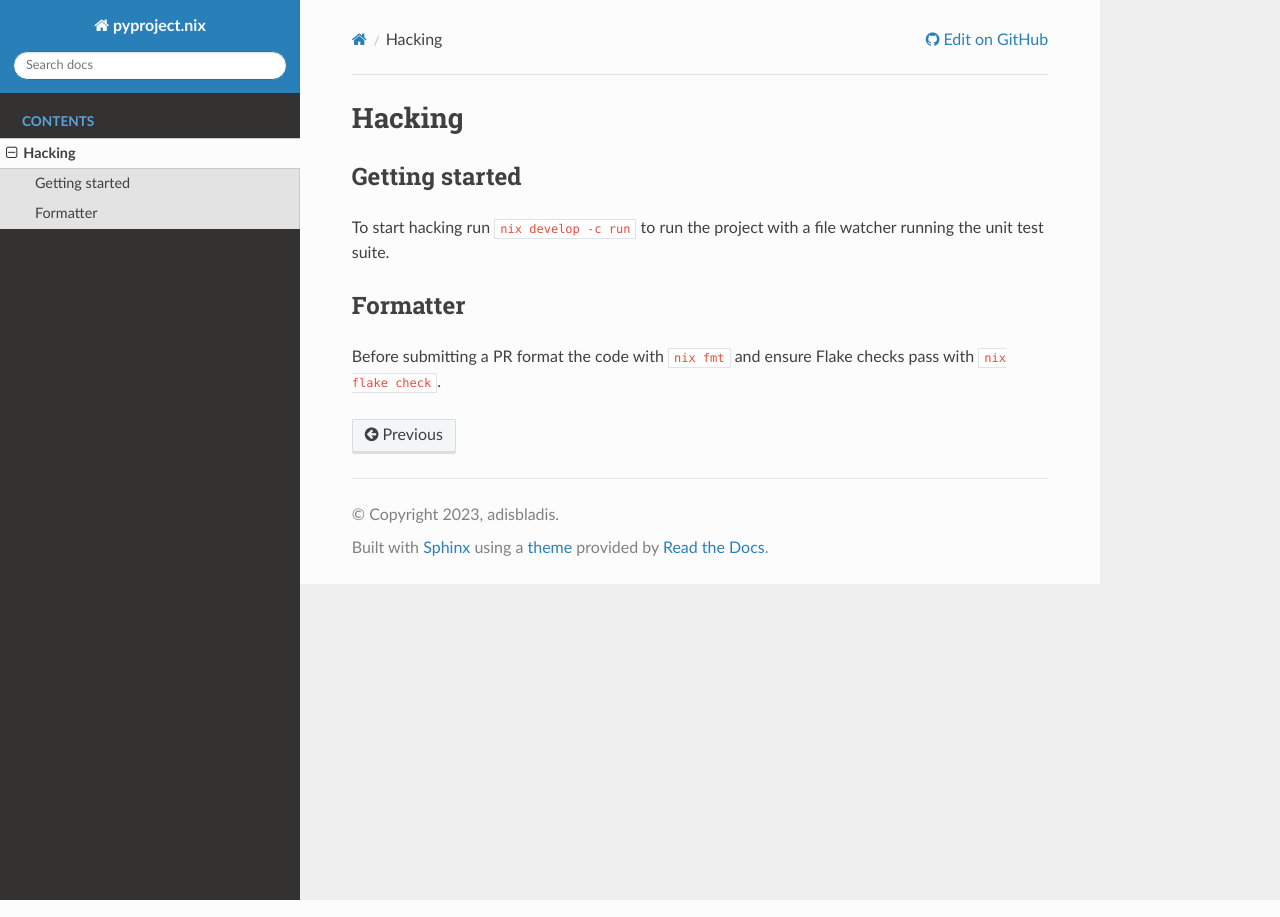
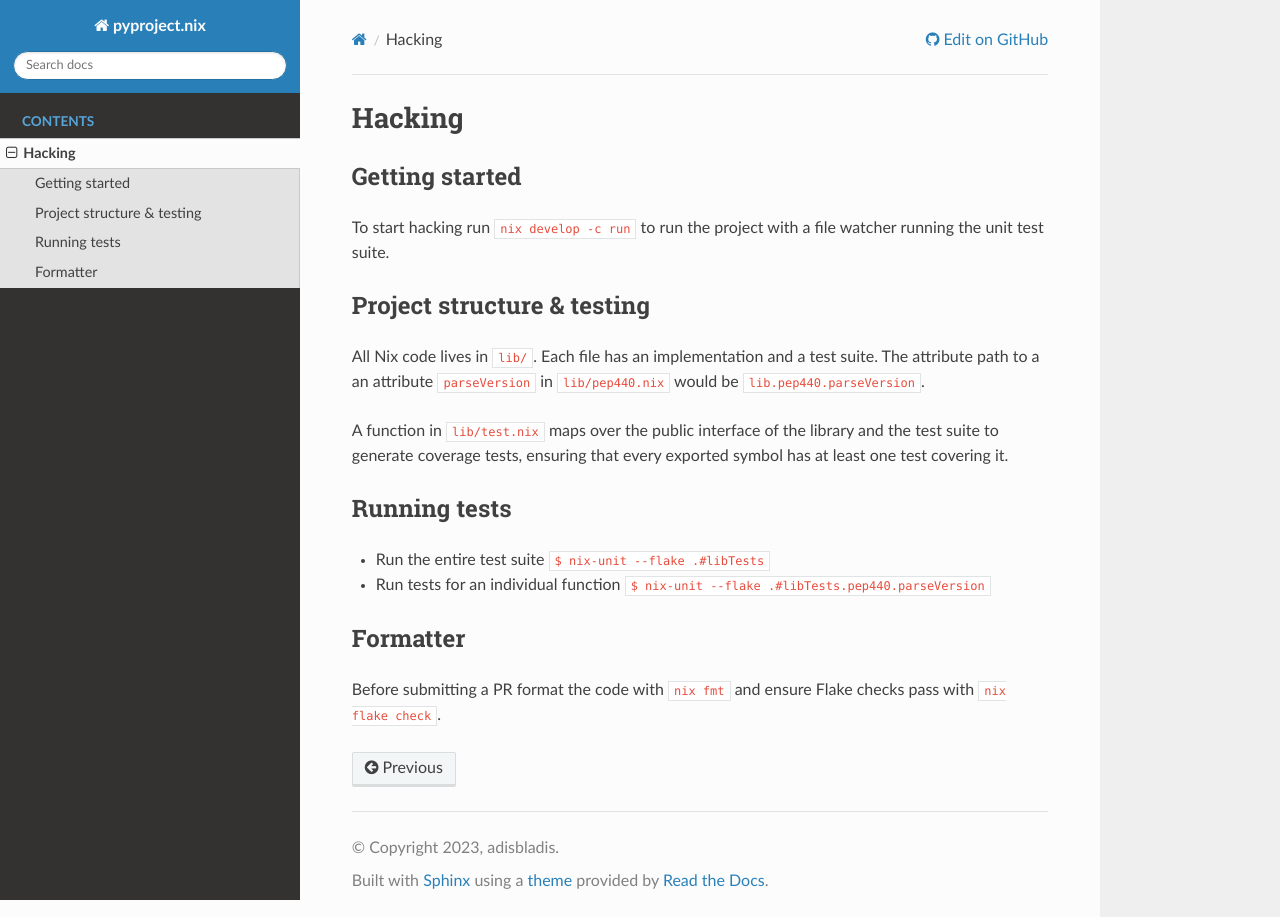
Before and after one commit to nix-community/pyproject.nix, a Sphinx documentation site: the page built from doc/HACKING.md, in a window 1280 px wide. Built offline with Sphinx 7.4.7 and the Read the Docs theme 2.0.0, drawn with Linux system fonts in a browser that asks for light colours.

Commit message:
Add more description to hacking docs

```diff
--- a/doc/HACKING.md
+++ b/doc/HACKING.md
@@ -4,6 +4,21 @@
 
 To start hacking run `nix develop -c run` to run the project with a file watcher running the unit test suite.
 
+## Project structure & testing
+
+All Nix code lives in `lib/`. Each file has an implementation and a test suite.
+The attribute path to a an attribute `parseVersion` in `lib/pep440.nix` would be `lib.pep440.parseVersion`.
+
+A function in `lib/test.nix` maps over the public interface of the library and the test suite to generate coverage tests, ensuring that every exported symbol has at least one test covering it.
+
+## Running tests
+
+- Run the entire test suite
+  `$ nix-unit --flake .#libTests`
+
+- Run tests for an individual function
+  `$ nix-unit --flake .#libTests.pep440.parseVersion`
+
 ## Formatter
 
 Before submitting a PR format the code with `nix fmt` and ensure Flake checks pass with `nix flake check`.
```
